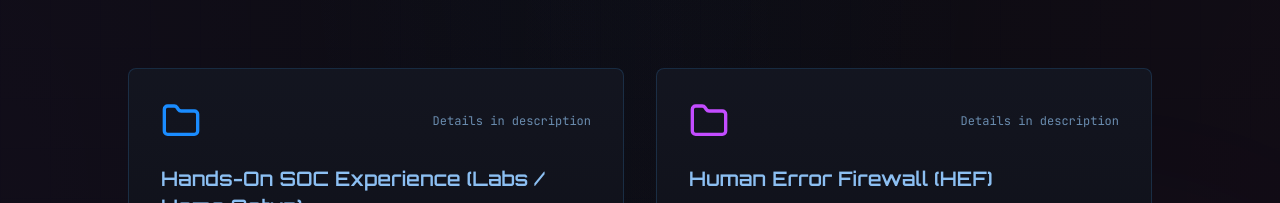
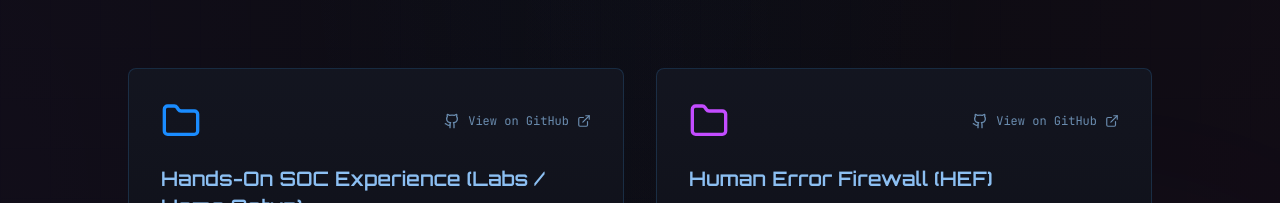
Before and after one commit to cybersunnykumar/Sunny-Portfolio, a React (Vite) app: page / in a window 1280 px wide. Shown: the part 3192-3395 px from the top of the page. Built offline with nearby package versions, Linux system fonts and the light colour scheme.

Commit message:
Add GitHub links to project cards

```diff
--- a/src/components/ProjectsSection.tsx
+++ b/src/components/ProjectsSection.tsx
@@ -1,4 +1,4 @@
-import { Folder } from 'lucide-react';
+import { Folder, Github, ExternalLink } from 'lucide-react';
 
 const ProjectsSection = () => {
   const projects = [
@@ -6,12 +6,14 @@ const ProjectsSection = () => {
       title: 'Hands-On SOC Experience (Labs / Home Setup)',
       description: 'Built a Wazuh SIEM lab to monitor Windows and Linux endpoints and analyzed alerts using MITRE ATT&CK techniques. Detected phishing attempts using email header analysis and VirusTotal lookup, investigated brute-force attempts in Windows logs using Splunk queries, and practiced Blue Team response and escalation workflows.',
       tech: ['Wazuh', 'Splunk', 'MITRE ATT&CK', 'Windows Logs', 'Blue Team'],
+      githubUrl: 'https://github.com/cybersunnykumar?tab=repositories',
       color: 'primary',
     },
     {
       title: 'Human Error Firewall (HEF)',
       description: 'Developed a full-stack cybersecurity system to detect and prevent risky user behavior in web browsing. Built a FastAPI-based risk engine for real-time risk scoring, created a browser extension to detect phishing and block suspicious actions, and implemented an SOC-style dashboard for incident monitoring and workflow management. Project link available on GitHub.',
       tech: ['FastAPI', 'React', 'Browser Extension', 'SQLite', 'Risk Scoring'],
+      githubUrl: 'https://github.com/cybersunnykumar?tab=repositories',
       color: 'secondary',
     },
   ];
@@ -47,7 +49,16 @@ const ProjectsSection = () => {
               <div className="flex items-center justify-between mb-6">
                 <Folder className={`w-10 h-10 ${folderColorClass}`} />
                 <div className="flex items-center gap-3">
-                  <span className="text-xs font-mono text-muted-foreground">Details in description</span>
+                  <a
+                    href={project.githubUrl}
+                    target="_blank"
+                    rel="noopener noreferrer"
+                    className="inline-flex items-center gap-2 text-xs font-mono text-muted-foreground hover:text-primary transition-colors"
+                  >
+                    <Github className="w-4 h-4" />
+                    View on GitHub
+                    <ExternalLink className="w-3.5 h-3.5" />
+                  </a>
                 </div>
               </div>
 
```
